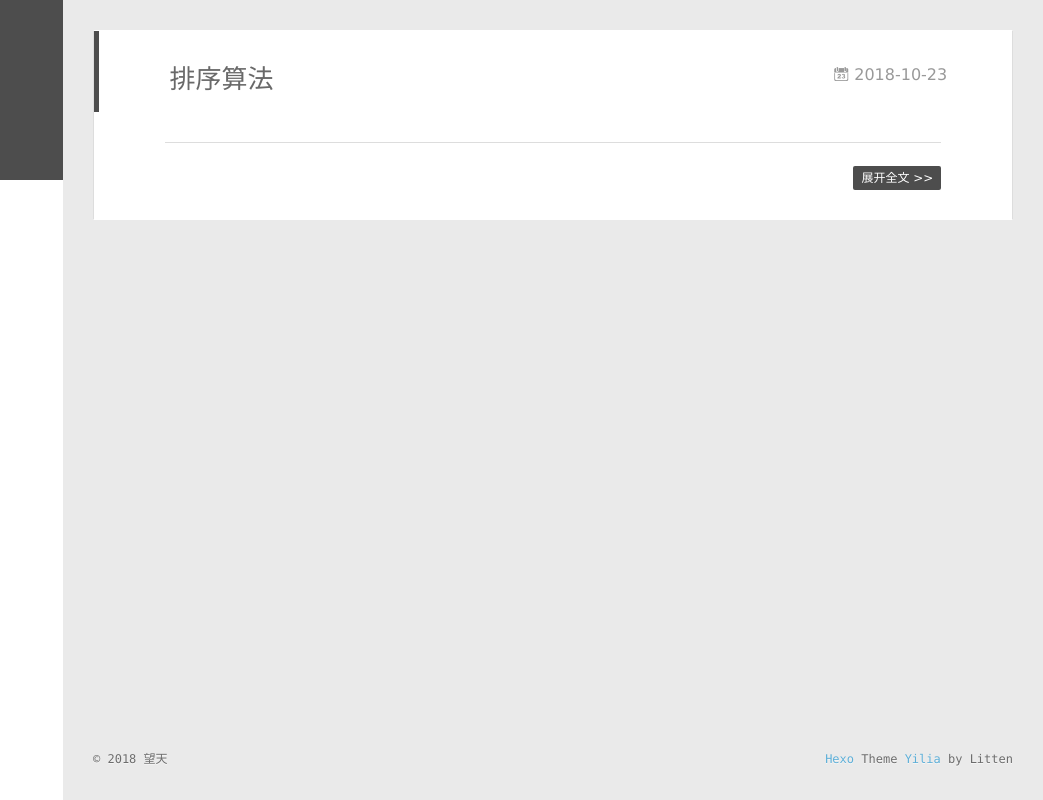
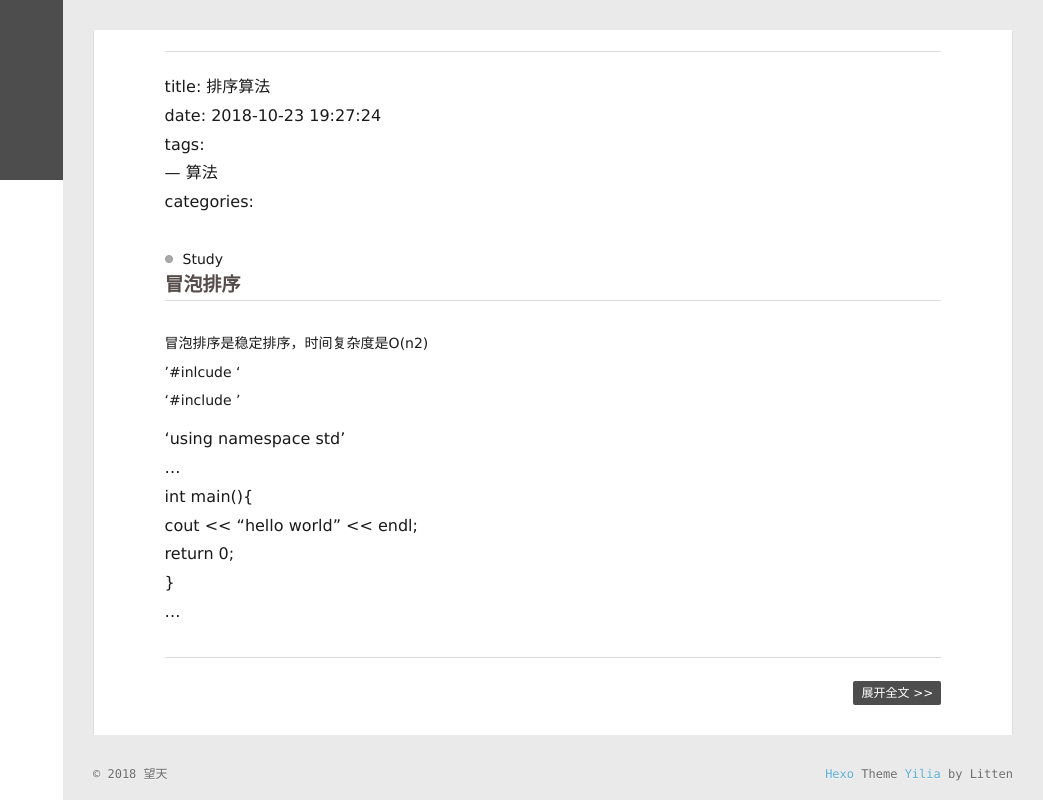
Before and after one commit to fdHYF/fdHYF.github.io, a plain HTML site: page index.html in a window 1280 px wide. Shown: the full height of the page, 237-1280 px from the left. Drawn offline with Linux system fonts and the light colour scheme; no server answers.

Commit message:
Site updated: 2018-10-23 20:12:10

```diff
--- a/index.html
+++ b/index.html
@@ -163,23 +163,14 @@
     <article id="post-排序算法" class="article article-type-post  article-index" itemscope itemprop="blogPost">
   <div class="article-inner">
 
-      <header class="article-header">
-
-
-    <h1 itemprop="name">
-      <a class="article-title" href="/2018/10/23/排序算法/">排序算法</a>
-    </h1>
-
-
-
-        <a href="/2018/10/23/排序算法/" class="archive-article-date">
-  	<time datetime="2018-10-23T11:27:24.000Z" itemprop="datePublished"><i class="icon-calendar icon"></i>2018-10-23</time>
-</a>
-
-      </header>
-
     <div class="article-entry" itemprop="articleBody">
 
+        <hr>
+<p>title: 排序算法<br>date: 2018-10-23 19:27:24<br>tags:<br>— 算法<br>categories:</p>
+<ul>
+<li>Study<h3 id="冒泡排序"><a href="#冒泡排序" class="headerlink" title="冒泡排序"></a>冒泡排序</h3>冒泡排序是稳定排序，时间复杂度是O(n2)<br>’#inlcude <iostream>‘<br>‘#include <vector>’</vector></iostream></li>
+</ul>
+<p>‘using namespace std’<br>…<br>int main(){<br>    cout &lt;&lt; “hello world” &lt;&lt; endl;<br>    return 0;<br>}<br>…</p>
 
 
 
```
Also changed, not shown: 2018/10/23/排序算法/index.html (+13 -22 lines), archives/2018/10/index.html (+1 -7 lines), archives/2018/index.html (+1 -7 lines), archives/index.html (+1 -7 lines).
